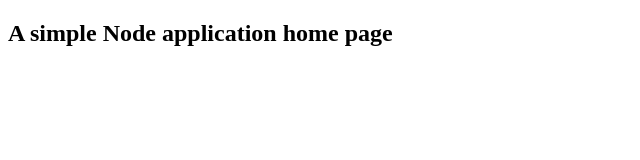
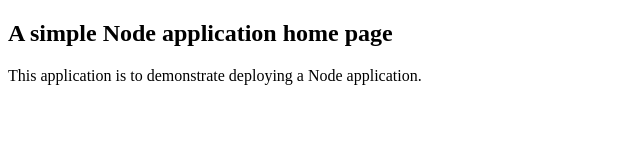
Before and after one commit to DermotMaher/node_dm, a website: page index.html in a window 1280 px wide. Shown: the whole page, without its empty margins (0-640 px from the left). Drawn offline with Linux system fonts and the light colour scheme.

Commit message:
Paragraph added to home page.

```diff
--- a/index.html
+++ b/index.html
@@ -3,5 +3,6 @@
 <head><title>Basic Node app</title></head>
 <body>
   <h2>A simple Node application home page</h2>
+  <p>This application is to demonstrate deploying a Node application.</p>
 </body>
 </html>
```
